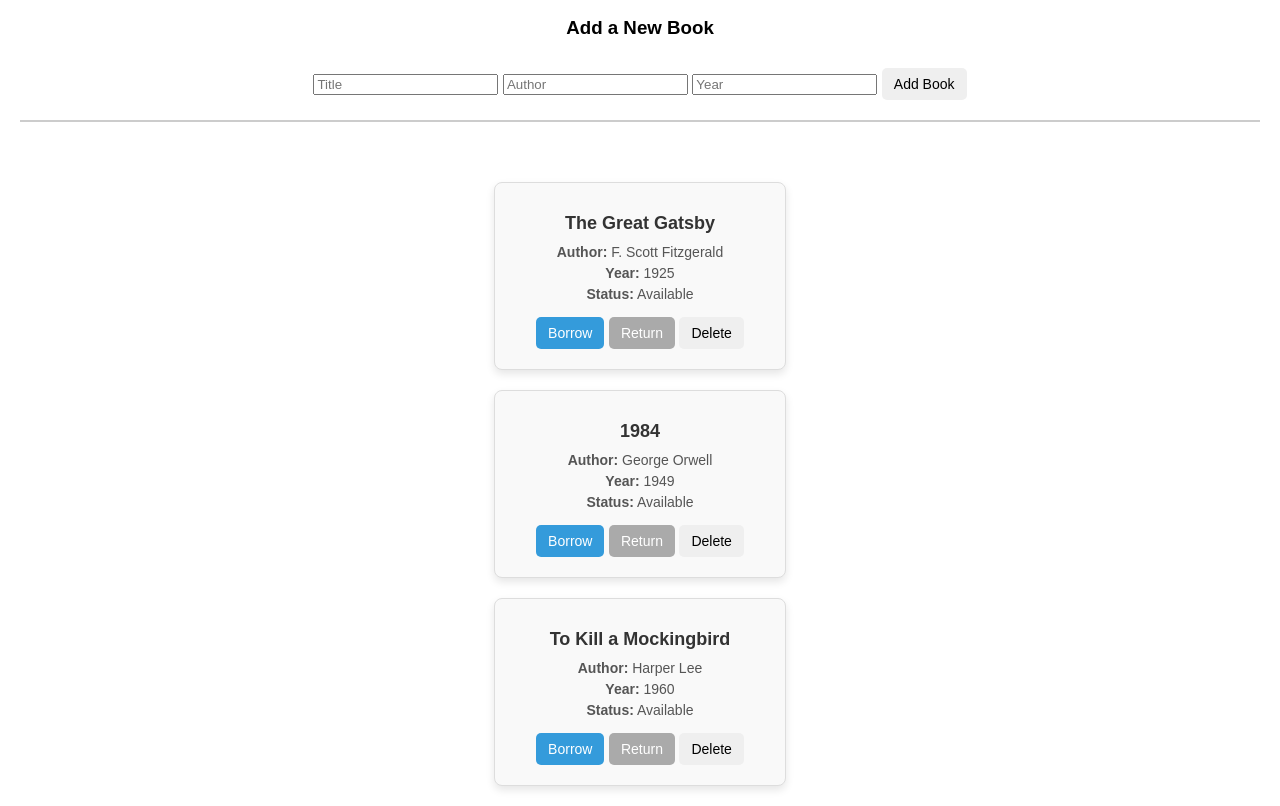
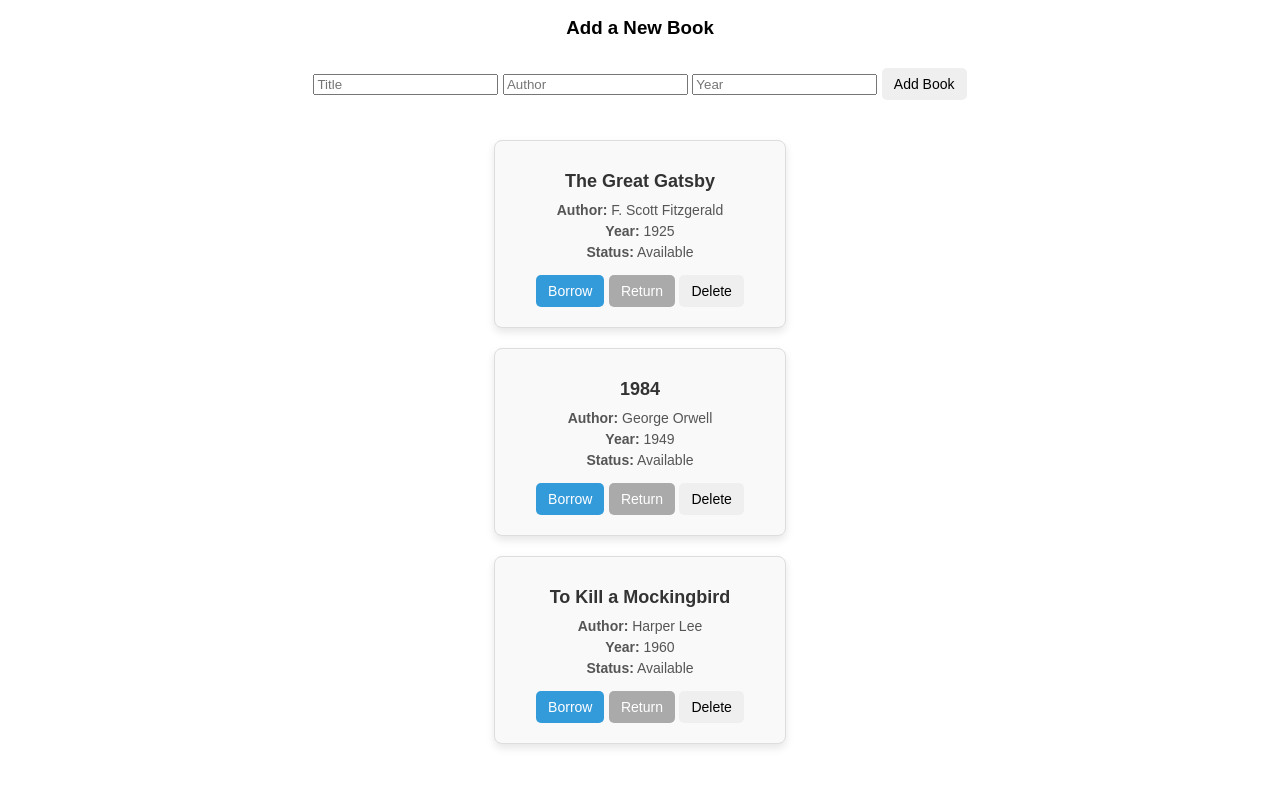
Before and after one commit to citizenofgotham/library-system, a plain HTML site: page index.html in a window 1280 px wide. Shown: the part 51-857 px from the top of the page. After the commit the page ends 815 px from the top, so only its background shows below. Drawn offline with Linux system fonts and the light colour scheme.

Commit message:
Update style.css

```diff
--- a/style.css
+++ b/style.css
@@ -21,10 +21,10 @@ h1 {
 }
 
 #formContainer {
-    margin-bottom: 60px;
-    padding-bottom: 20px;
-    border-bottom: 2px solid #ccc;
+    margin-bottom: 40px;
+    padding-bottom: 0;
 }
+
 
 .book {
     border: 1px solid #ddd;
```
